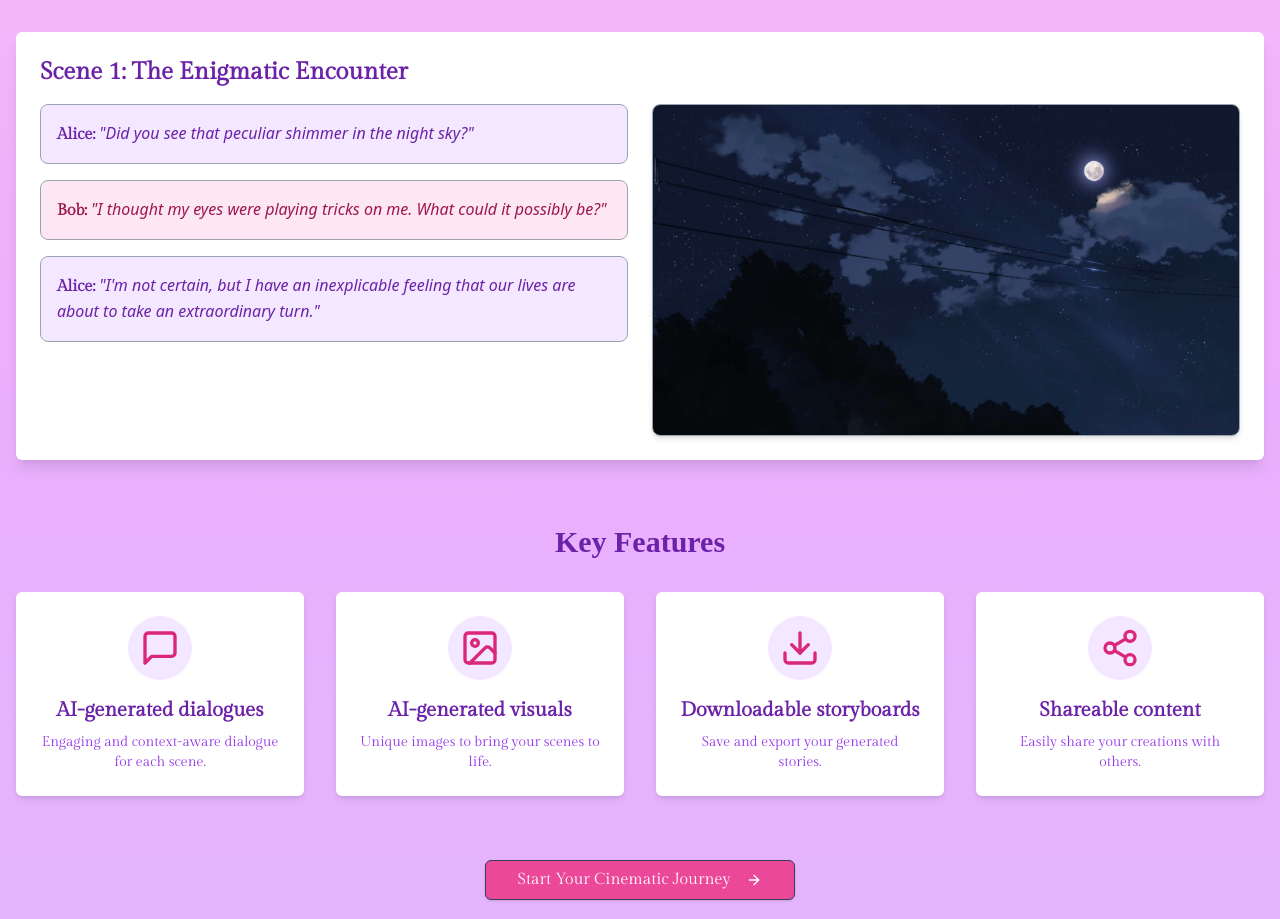
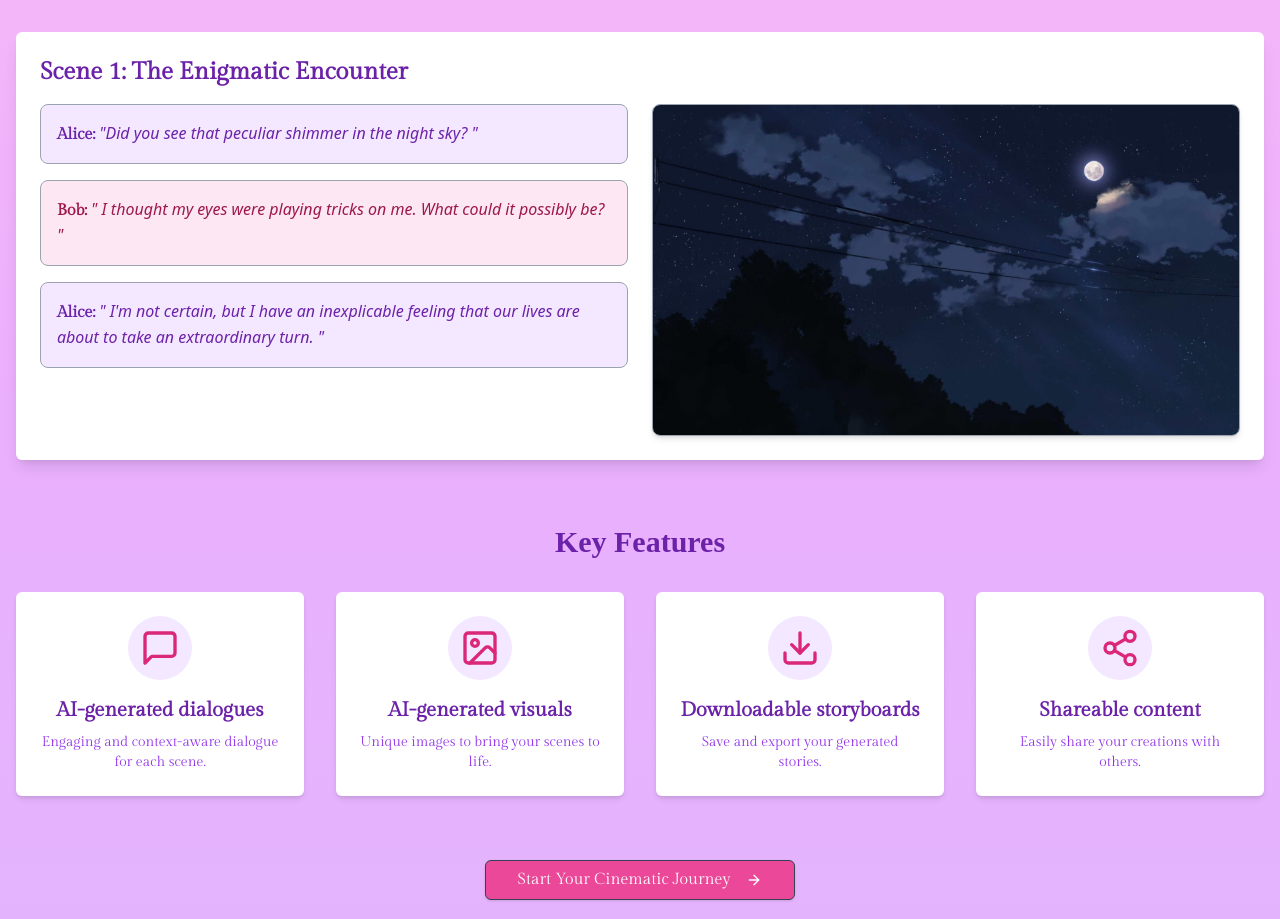
Before and after one commit to MihirJaiswal/StoryWeaver-AI, a Next.js app: page / in a window 1280 px wide. Shown: the part 991-1910 px from the top of the page. Built offline with nearby package versions, Linux system fonts and the light colour scheme.

Commit message:
some changes

```diff
--- a/src/components/Landing.tsx
+++ b/src/components/Landing.tsx
@@ -79,13 +79,13 @@ export default function Landing() {
               <div className="grid grid-cols-1 md:grid-cols-2 gap-6">
                 <div className="space-y-4">
                   <div className="bg-purple-100 dark:bg-purple-900 p-4 rounded-lg border border-gray-400 dark:border-gray-600">
-                    <p className="text-purple-800 dark:text-purple-200"><strong>Alice:</strong> <span className='italic font-sans'>"Did you see that peculiar shimmer in the night sky?"</span></p>
+                    <p className="text-purple-800 dark:text-purple-200"><strong>Alice:</strong> <span className='italic font-sans'> &quot;Did you see that peculiar shimmer in the night sky?  &quot;</span></p>
                   </div>
                   <div className="bg-pink-100 dark:bg-pink-900 p-4 rounded-lg border border-gray-400 dark:border-gray-600">
-                    <p className="text-pink-800 dark:text-pink-200"><strong>Bob:</strong> <span className='italic font-sans'> "I thought my eyes were playing tricks on me. What could it possibly be?"</span> </p>
+                    <p className="text-pink-800 dark:text-pink-200"><strong>Bob:</strong> <span className='italic font-sans'>  &quot; I thought my eyes were playing tricks on me. What could it possibly be?  &quot;</span> </p>
                   </div>
                   <div className="bg-purple-100 dark:bg-purple-900 p-4 rounded-lg border border-gray-400 dark:border-gray-600">
-                    <p className="text-purple-800 dark:text-purple-200"><strong>Alice:</strong> <span className='italic font-sans'>"I'm not certain, but I have an inexplicable feeling that our lives are about to take an extraordinary turn."</span></p>
+                    <p className="text-purple-800 dark:text-purple-200"><strong>Alice:</strong> <span className='italic font-sans'> &quot; I'm not certain, but I have an inexplicable feeling that our lives are about to take an extraordinary turn.  &quot;</span></p>
                   </div>
                 </div>
                 <div className="flex items-center justify-center">
--- a/src/components/TypingEffect.tsx
+++ b/src/components/TypingEffect.tsx
@@ -51,7 +51,7 @@ export default function TypingEffect() {
 
             return () => clearInterval(typingEffect);
         }
-      }, [hasMounted]);
+    }, [hasMounted]); // Only include `hasMounted` here
 
     if (!hasMounted) return null;
 
@@ -64,5 +64,5 @@ export default function TypingEffect() {
                 className="mb-4 h-48 resize-none border-purple-300 relative focus:border-pink-500 focus:ring-pink-500 dark:bg-gray-950 dark:border-purple-600 dark:text-white dark:placeholder-gray-400"
             />
         </div>
-  )
+    );
 }
```
Lines whose indentation alone changed are shown as unchanged.
